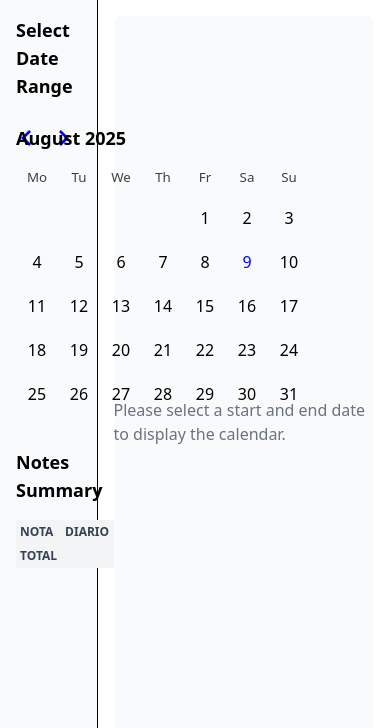
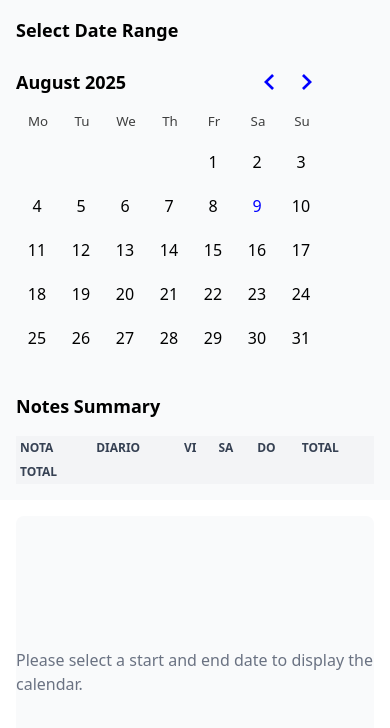
Before and after one commit to ricardomm85/trilero, a Next.js app: page / in a window 390 px wide. Shown: the top 728 px of the page. Built offline with nearby package versions, Linux system fonts and the light colour scheme.

Commit message:
fix responsive

```diff
--- a/src/app/page.tsx
+++ b/src/app/page.tsx
@@ -123,11 +123,11 @@ export default function Home() {
   }
 
   return (
-    <main className="flex h-screen bg-white">
-      <div className="w-1/4 h-full bg-gray-50 border-r p-4">
+    <main className="flex flex-col md:flex-row h-screen bg-white">
+      <div className="w-full md:w-1/4 h-full bg-gray-50 md:border-r p-4">
         <Sidebar selectedRange={range} onRangeChange={setRange} events={events} />
       </div>
-      <div className="w-3/4 h-full p-4">
+      <div className="w-full md:w-3/4 h-full p-4">
         <CalendarView
           selectedRange={range}
           events={events}
```
